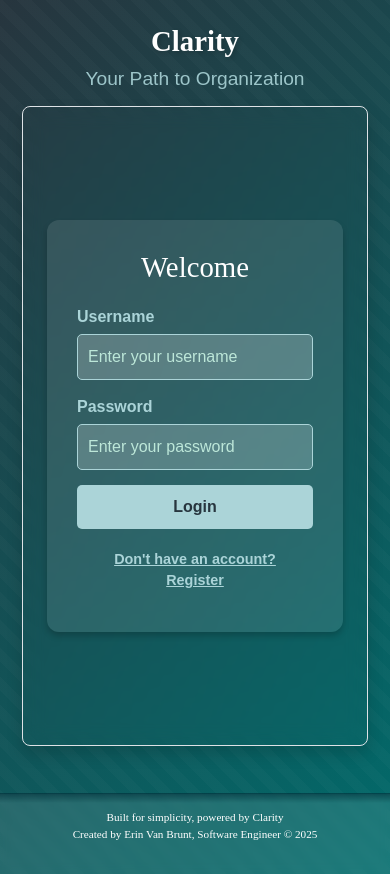
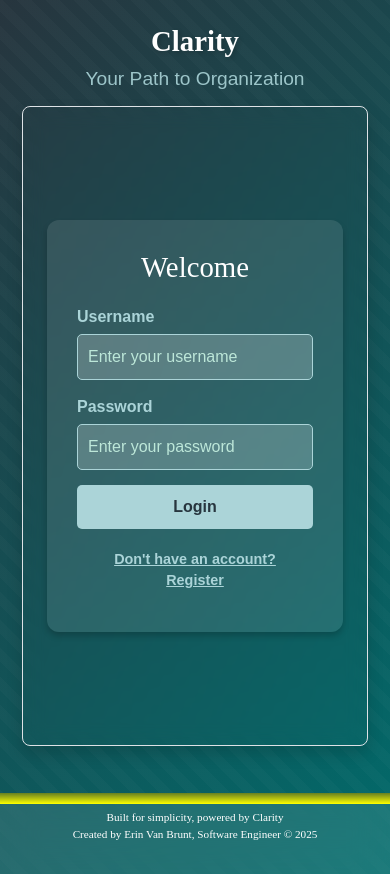
Before and after one commit to AlrightErin27/df-challenge, a React (Create React App) app: page / in a window 390 px wide. Built offline with nearby package versions, Linux system fonts and the light colour scheme; no server answers; a web font is replaced by a local one.

Commit message:
further color testing

```diff
--- a/src/Components/Dashboard/List.css
+++ b/src/Components/Dashboard/List.css
@@ -137,12 +137,7 @@
     color: var(--accent);
     padding: 8px;
     /* Fallback and adjusted transparency for better rendering on mobile */
-    background: rgba(
-      255,
-      255,
-      255,
-      0.1
-    ) !important; /* Higher transparency for visibility */
+    background: orange !important; /* Higher transparency for visibility */
     background-color: var(
       --dark-teal
     ); /* Fallback color for devices with issues rendering rgba */
--- a/src/Components/Dashboard/ViewSingleList.css
+++ b/src/Components/Dashboard/ViewSingleList.css
@@ -105,10 +105,12 @@
   }
 
   .custom-list-view {
-    background-color: transparent !important;
+    background-color: #1c5a5e71 !important;
+    border: none !important;
   }
 
   .custom-list-item {
-    background-color: #016b6b5c !important;
+    background-color: #3b5d62 !important;
+    border: var(--softer-accent) solid 1px;
   }
 }
--- a/src/Components/Home/Home.css
+++ b/src/Components/Home/Home.css
@@ -137,3 +137,18 @@ footer::before {
     padding: 20px;
   }
 }
+
+@media (max-width: 480px) {
+  footer {
+    padding: 15px 0;
+    backdrop-filter: blur(18px);
+  }
+
+  footer::before {
+    top: -1px;
+    background-color: yellow !important;
+    height: 11px;
+
+    backdrop-filter: blur(100px);
+  }
+}
```
